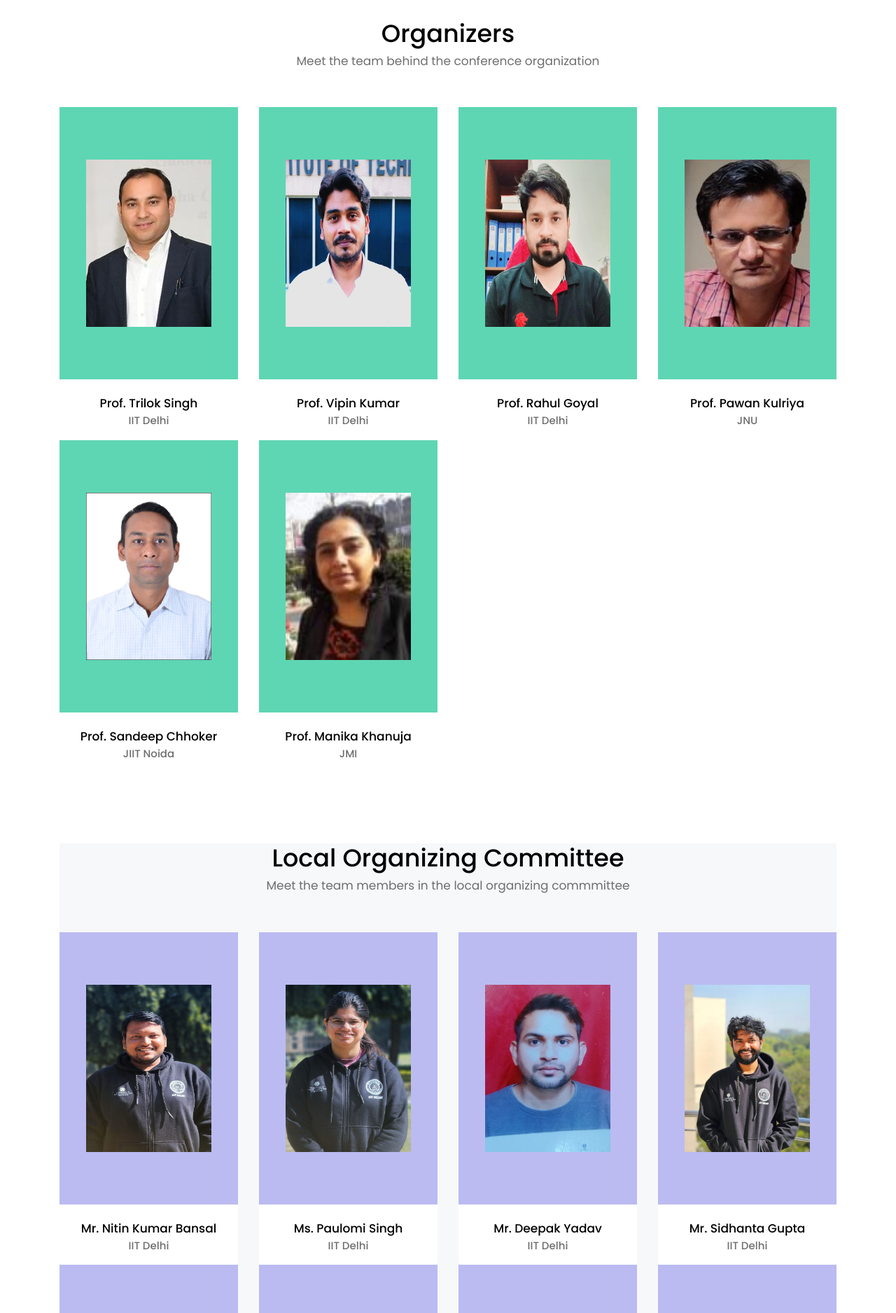
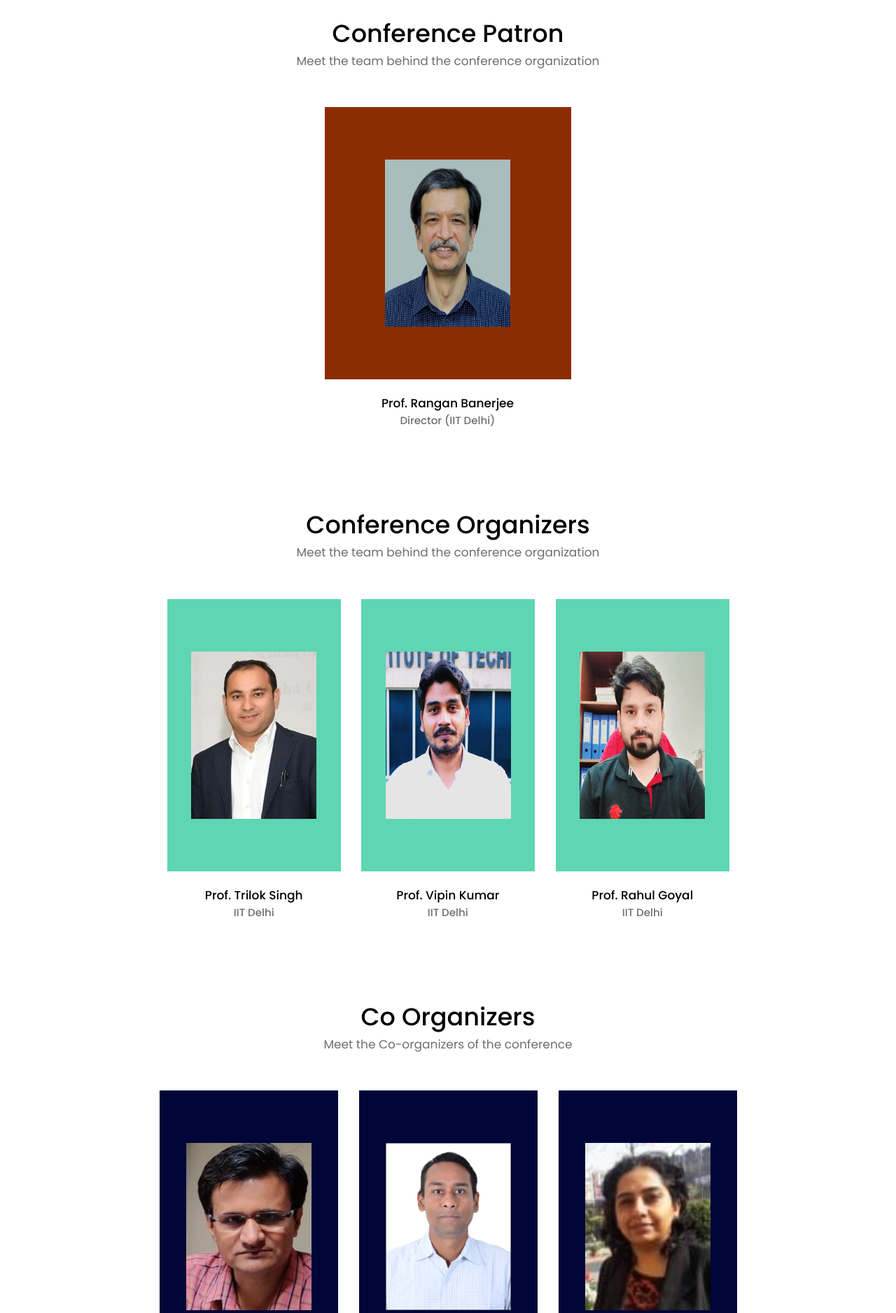
Before and after one commit to ictn-klc-2025/ictn2025, a Django app: page /organizers in a window 1280 px wide. Shown: the part 155-2031 px from the top of the page at 70% size. Run offline with Django 4.2, Linux system fonts and the light colour scheme; some libraries are stand-ins or nearby versions.

Commit message:
updates on the template

```diff
--- a/ictn2025/urls.py
+++ b/ictn2025/urls.py
@@ -23,8 +23,8 @@ from django.views.generic import TemplateView
 
 urlpatterns = [
     path('admin/', admin.site.urls),
-    path("", TemplateView.as_view(template_name="base.html"), name="base"),
-    path("home", TemplateView.as_view(template_name="home.html"), name="home"),
+    path("home", TemplateView.as_view(template_name="base.html"), name="base"),
+    path("", TemplateView.as_view(template_name="home.html"), name="home"),
     path("registration", TemplateView.as_view(template_name="registration.html"), name="registration"),
     path("speakers", TemplateView.as_view(template_name="speakers.html"), name="speakers"),
     path("sponsorship", TemplateView.as_view(template_name="sponsorship.html"), name="sponsorship"),
--- a/templates/base.html
+++ b/templates/base.html
@@ -365,18 +365,21 @@
           </div>
         </div>
       </section>
+      {% endblock main %}
+
+      {% block footer_nav %}
       <section class="contact-details" id="contact-details-section">
         <div class="row text-center text-md-left">
           <div class="col-12 col-md-6 col-lg-3 grid-margin">
             <img src="images/Group2.svg" alt="" class="pb-2">
             <div class="pt-2">
-              <p class="text-muted m-0">Email:ictn.klc.2025@gmail.com</p>
+              <p class="text-muted m-0"><strong>Email:</strong> ictn.klc.2025@gmail.com</p>
               <p class="text-muted m-0">Tel: 011-2659-6464</p>
             </div>
           </div>
           <div class="col-12 col-md-6 col-lg-3 grid-margin">
             <h5 class="pb-2">Get in Touch</h5>
-            <p class="text-muted">Don’t miss any updates of our new templates and extensions.!</p>
+            <p class="text-muted">Don’t miss any updates from ICTN-KLC news!</p>
             <form>
               <input type="text" class="form-control" id="Email" placeholder="Email id">
             </form>
@@ -393,7 +396,8 @@
           </div>
           <div class="col-12 col-md-6 col-lg-3 grid-margin">
               <h5 class="pb-2">Our address</h5>
-              <p class="text-muted">Lecture Hall Complex (LHC), IIT Delhi Campus, Hauz Khas, New Delhi, Delhi 110016<br></p>
+              <!-- <p class="text-muted">Lecture Hall Complex (LHC), IIT Delhi Campus, Hauz Khas, New Delhi, Delhi 110016<br></p> -->
+              <p class="text-muted">Indian Institute of Technology Delhi, Hauz Khas, New Delhi, Delhi 110016</p>
               <div class="d-flex justify-content-center justify-content-md-start">
                 <a href="#"><span class="mdi mdi-facebook"></span></a>
                 <a href="#"><span class="mdi mdi-twitter"></span></a>
@@ -403,9 +407,8 @@
           </div>
         </div>
       </section>
-      {% endblock main %}
-      {% comment %}
-      {% endcomment %}
+      {% endblock footer_nav %}
+
     </div>
 
     <footer class="border-top">
--- a/templates/organizers.html
+++ b/templates/organizers.html
@@ -7,14 +7,51 @@
 {% endblock banner %}
 
 {% block main %}
-<section class="case-studies" id="case-studies-section">
-    <div class="row grid-margin">
+
+
+
+
+
+<section class="case-studies d-flex justify-content-center align-items-center" >
+    <div class="grid-margin">
       <div class="col-12 text-center pb-5">
-        <h2>Organizers</h2>
+        <h2>Conference Patron</h2>
         <h6 class="section-subtitle text-muted">Meet the team behind the conference organization</h6>
       </div>
 
-      <div class="col-12 col-md-6 col-lg-3 stretch-card mb-3 mb-lg-0" data-aos="zoom-in" data-aos-delay="200">
+      <div  data-aos="zoom-in" data-aos-delay="200"> <!--class="col-12 col-md-6 col-lg-3 stretch-card mb-3 mb-lg-0"-->
+        <div class="card color-cards" style="width: 22rem; margin: auto;">
+          <div class="card-body p-0">
+            <div class="text-center card-contents" style="background-color: rgb(139, 45, 1) !important;">
+              <div class="card-image">
+                <img src="{% static 'assets/images/ictnklc_pics/banerjee.jpeg' %}" style="width: 179px; height: 239px;">
+              </div>
+              <div class="card-desc-box d-flex align-items-center justify-content-around">
+                <div>
+                  <h6 class="text-white pb-2 px-3">Click to know more</h6>
+                  <a href="https://dese.iitd.ac.in/faculty-profile/59" class="btn btn-white" target="_blank">Read More</a>
+                </div>
+              </div>
+            </div>
+            <div class="card-details text-center pt-4">
+                <h6 class="m-0 pb-1">Prof. Rangan Banerjee</h6>
+                <p>Director (IIT Delhi)</p>
+            </div>
+          </div>
+        </div>
+      </div>
+    </div>
+</section>
+
+<section class="case-studies grid-margin" id="case-studies-section">
+    <div class="row" style="width: 100%; margin: auto;">
+      <div class="col-12 text-center pb-5">
+        <h2>Conference Organizers</h2>
+        <h6 class="section-subtitle text-muted">Meet the team behind the conference organization</h6>
+      </div>
+      <div class="container">
+        <div class="row justify-content-center">
+            <div class="col-12 col-md-6 col-lg-3 stretch-card mb-4 mb-lg-0" data-aos="zoom-in" data-aos-delay="200">
               <div class="card color-cards">
                 <div class="card-body p-0">
                   <div class="bg-success text-center card-contents">
@@ -36,7 +73,7 @@
               </div>
             </div>
 
-      <div class="col-12 col-md-6 col-lg-3 stretch-card mb-3 mb-lg-0" data-aos="zoom-in" data-aos-delay="200">
+            <div class="col-12 col-md-6 col-lg-3 stretch-card mb-4 mb-lg-0" data-aos="zoom-in" data-aos-delay="200">
               <div class="card color-cards">
                 <div class="card-body p-0">
                   <div class="bg-success text-center card-contents">
@@ -58,7 +95,7 @@
               </div>
             </div>
 
-      <div class="col-12 col-md-6 col-lg-3 stretch-card mb-3 mb-lg-0" data-aos="zoom-in" data-aos-delay="400">
+            <div class="col-12 col-md-6 col-lg-3 stretch-card mb-4 mb-lg-0" data-aos="zoom-in" data-aos-delay="400">
               <div class="card color-cards">
                 <div class="card-body p-0">
                   <div class="bg-success text-center card-contents">
@@ -79,11 +116,25 @@
                 </div>
               </div>
             </div>
+        </div>
+      </div>
+     </div>
+</section>
+
+<section class="case-studies grid-margin" id="case-studies-section">
+    <div class="row grid-margin">
+      <div class="col-12 text-center pb-5">
+        <h2>Co Organizers</h2>
+        <h6 class="section-subtitle text-muted">Meet the Co-organizers of the conference</h6>
+      </div>
+
+      <div class="container">
+        <div class="row justify-content-center">
 
           <div class="col-12 col-md-6 col-lg-3 stretch-card" data-aos="zoom-in" data-aos-delay="600">
             <div class="card color-cards">
               <div class="card-body p-0">
-            <div class="bg-success text-center card-contents">
+                <div class="bg-primary text-center card-contents">
                   <div class="card-image">
                     <img src="{% static 'assets/images/ictnklc_pics/pawan_kumar.jpg' %}" style="width: 179px; height: 239px;">
                   </div>
@@ -101,13 +152,11 @@
               </div>
             </div>
           </div>
-    <!-- </div>
 
-    <div class="row grid-margin"> -->
             <div class="col-12 col-md-6 col-lg-3 stretch-card mb-3 mb-lg-0" data-aos="zoom-in" data-aos-delay="200">
               <div class="card color-cards">
                 <div class="card-body p-0">
-              <div class="bg-success text-center card-contents">
+                  <div class="bg-primary text-center card-contents">
                     <div class="card-image">
                       <img src="{% static 'assets/images/ictnklc_pics/sandeep_chhoker.jpg' %}" style="width: 179px; height: 239px;">
                     </div>
@@ -129,7 +178,7 @@
             <div class="col-12 col-md-6 col-lg-3 stretch-card mb-3 mb-lg-0" data-aos="zoom-in" data-aos-delay="200">
               <div class="card color-cards">
                 <div class="card-body p-0">
-              <div class="bg-success text-center card-contents">
+                  <div class="bg-primary text-center card-contents">
                     <div class="card-image">
                       <img src="{% static 'assets/images/ictnklc_pics/manika_khanuja.jpg' %}" style="width: 179px; height: 239px;">
                     </div>
@@ -148,13 +197,16 @@
               </div>
             </div>
         </div>
+      </div>
+
+    </div>
 </section>
 
-<section class="case-studies banner" id="case-studies-section">
+<section class="case-studies " id="case-studies-section">
     <div class="row grid-margin">
         <div class="col-12 text-center pb-5">
           <h2>Local Organizing Committee</h2>
-          <h6 class="section-subtitle text-muted">Meet the team members in the local organizing commmittee</h6>
+          <h6 class="section-subtitle text-muted">Meet members of the local organizing commmittee</h6>
         </div>
 
         <div class="col-12 col-md-6 col-lg-3 stretch-card mb-3 mb-lg-0" data-aos="zoom-in" data-aos-delay="200">
```
Also changed, not shown: templates/home.html (+1 -38 lines), otherstatic/assets/images/ictnklc_pics/banerjee.jpeg (added). Lines whose indentation alone changed are shown as unchanged.
